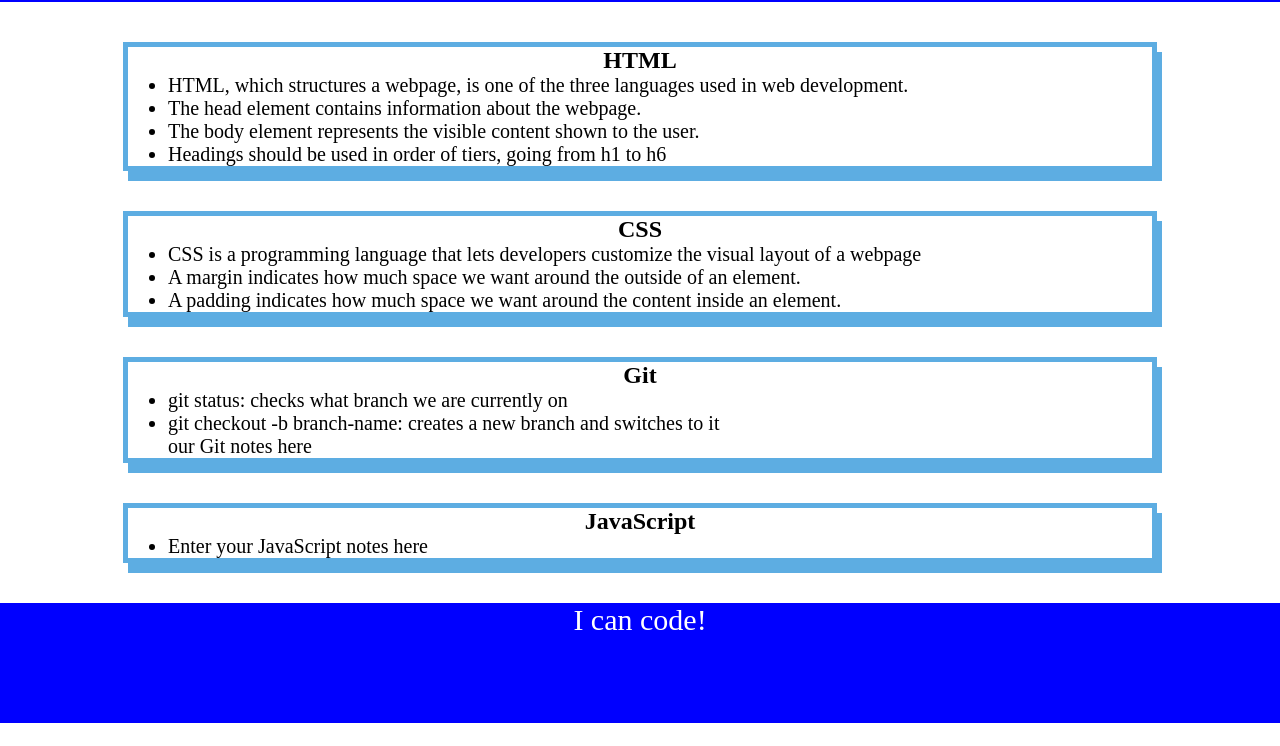
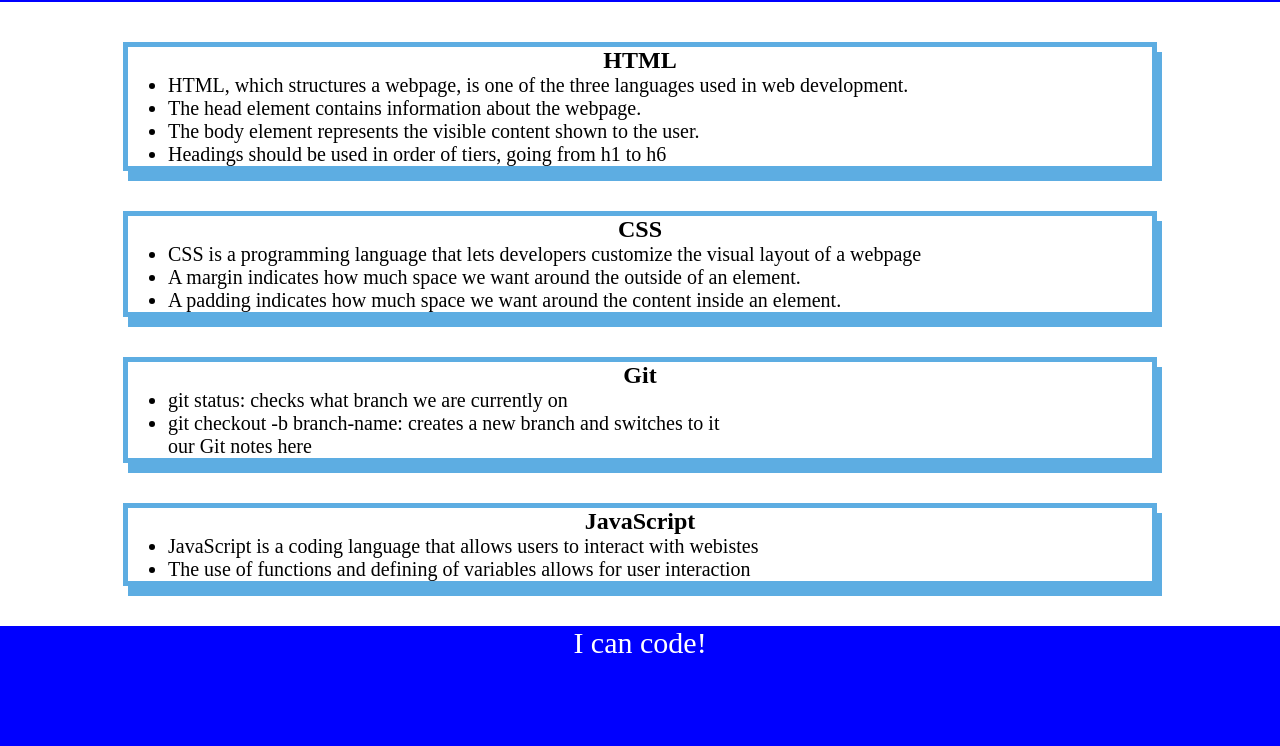
Before and after one commit to MoZCa/prework-study-guide, a plain HTML site: page index.html in a window 1280 px wide. Shown: the part 118-864 px from the top of the page. Before the commit the page ends 841 px from the top, so only its background shows below. Drawn offline with Linux system fonts and the light colour scheme.

Commit message:
<added README and finished missing notes in HTML under JavaScript>

```diff
--- a/index.html
+++ b/index.html
@@ -44,7 +44,8 @@
       <section class="card" id="javascript-section">
         <h2>JavaScript</h2>
         <ul>
-          <li>Enter your JavaScript notes here</li>
+          <li>JavaScript is a coding language that allows users to interact with webistes</li>
+          <li>The use of functions and defining of variables allows for user interaction</li>
         </ul>
       </section>
     </main>
```
Also changed, not shown: 1 other file.
